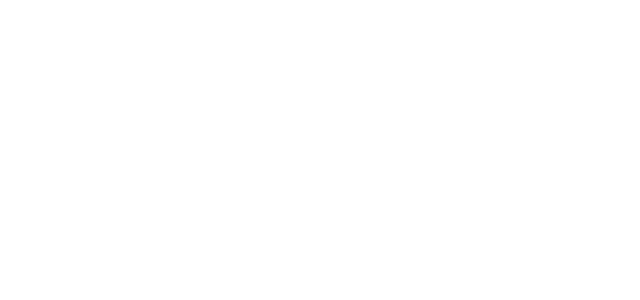
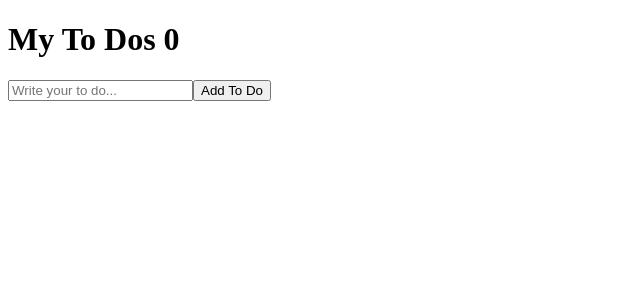
Before and after one commit to ssing365/-_React, a React (Create React App) app in the folder react_project/: page / in a window 1280 px wide. Shown: the top 300 px of the page, without its empty margins (0-640 px from the left). Built offline with nearby package versions, Linux system fonts and the light colour scheme.

Commit message:
todo app practice

```diff
--- a/react_project/src/App.js
+++ b/react_project/src/App.js
@@ -1,11 +1,44 @@
-import React from 'react';
+import React, { useEffect, useState } from "react";
 
 const App = () => {
-    return (
-        <div>
+  const [todo, setTodo] = useState("");
+  const [todos, setTodos] = useState([]);
 
-        </div>
-    );
+  const onChange = (event) => setTodo(event.target.value);
+  const onSubmit = (event) => {
+    event.preventDefault();
+    if (todo === "") {
+      return;
+    }
+    setTodo("");
+
+    setTodos((currentArray) => [todo, ...currentArray]);
+  };
+
+  console.log(todos.map((item, index) => (
+    <li key={index}>{item}</li>
+  )))
+  useEffect(() => {
+    console.log(todos);
+  }, [todos]);
+
+  return (
+    <div>
+      <h1>My To Dos {todos.length}</h1>
+      <form onSubmit={onSubmit}>
+        <input
+          value={todo}
+          onChange={onChange}
+          type="text"
+          placeholder="Write your to do..."
+        />
+        <button>Add To Do</button>
+        {todos.map((item, index) => (
+          <li key={index}>{item}</li> //JSX안에서 JS문법 쓸때 {}열어서 썼는데 그 안에 다시 JSX(html 태그)썼다가 다시 그 안에 {}로 JS문법 씀
+        ))}
+      </form>
+    </div>
+  );
 };
 
 export default App;
--- /dev/null
+++ b/react_project/src/practice/App.module.css
@@ -0,0 +1,4 @@
+.potato{
+    font-family: 'Gill Sans', 'Gill Sans MT', Calibri, 'Trebuchet MS', sans-serif;
+    font-size: xx-large;
+}
--- /dev/null
+++ b/react_project/src/practice/Button.module.css
@@ -0,0 +1,4 @@
+.potato {
+    color : white;
+    background-color: tomato;
+}
```
Also changed, not shown: react_project/src/practice/practice - Button.js (added, +21 -0 lines), react_project/src/practice/practice.js (added, +24 -0 lines), 1 other file (tests, documents, lock files or other folders).
